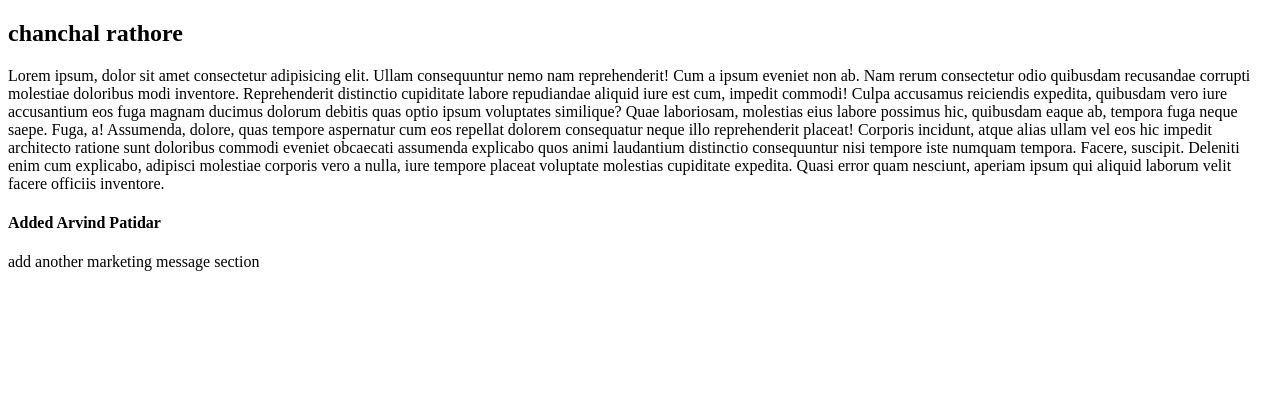
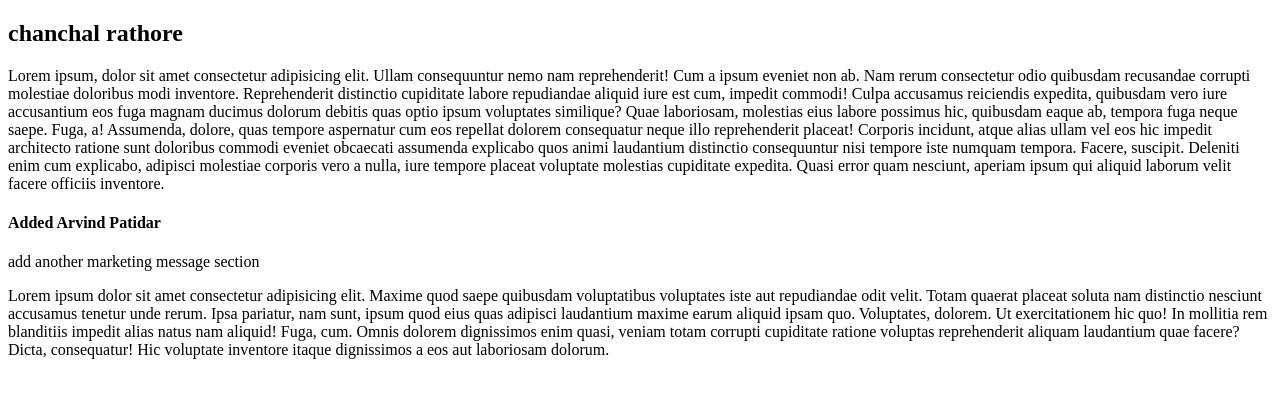
Before and after one commit to Cmali33/just-learning, a plain HTML site: page index.html in a window 1280 px wide. Drawn offline with Linux system fonts and the light colour scheme.

Commit message:
add one more para

```diff
--- a/index.html
+++ b/index.html
@@ -13,7 +13,12 @@
     Corporis incidunt, atque alias ullam vel eos hic impedit architecto ratione sunt doloribus commodi eveniet obcaecati assumenda explicabo quos animi laudantium distinctio consequuntur nisi tempore iste numquam tempora. Facere, suscipit.
     Deleniti enim cum explicabo, adipisci molestiae corporis vero a nulla, iure tempore placeat voluptate molestias cupiditate expedita. Quasi error quam nesciunt, aperiam ipsum qui aliquid laborum velit facere officiis inventore.</p>
     <h4>Added Arvind Patidar</h4>
+
     <p>add another marketing message section</p>
 
+
+      <p>Lorem ipsum dolor sit amet consectetur adipisicing elit. Maxime quod saepe quibusdam voluptatibus voluptates iste aut repudiandae odit velit. Totam quaerat placeat soluta nam distinctio nesciunt accusamus tenetur unde rerum.
+      Ipsa pariatur, nam sunt, ipsum quod eius quas adipisci laudantium maxime earum aliquid ipsam quo. Voluptates, dolorem. Ut exercitationem hic quo! In mollitia rem blanditiis impedit alias natus nam aliquid!
+      Fuga, cum. Omnis dolorem dignissimos enim quasi, veniam totam corrupti cupiditate ratione voluptas reprehenderit aliquam laudantium quae facere? Dicta, consequatur! Hic voluptate inventore itaque dignissimos a eos aut laboriosam dolorum.</p>
 </body>
 </html>
```
